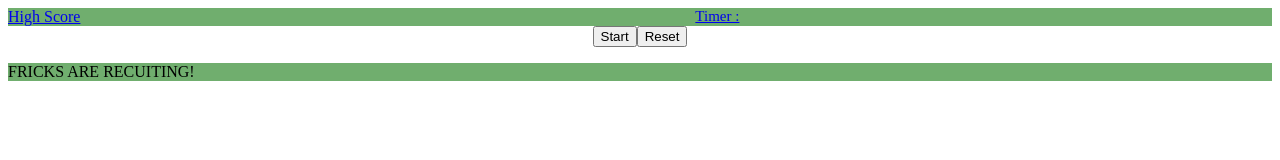
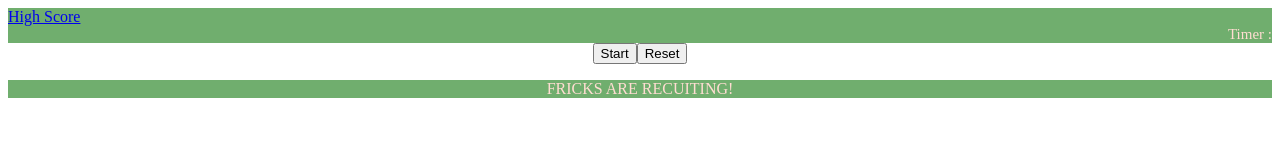
Before and after one commit to JeffM33/quiz, a plain HTML site: page index.html in a window 1280 px wide. Drawn offline with Linux system fonts and the light colour scheme.

Commit message:
Worked on CSS and fixed some of the looks. Moved Buttons to center of page. Moved timer to right hand side.

```diff
--- a/Assets/css/stylesheet.css
+++ b/Assets/css/stylesheet.css
@@ -12,12 +12,13 @@
 }
 header{
     background-color: var(--bud-green);
+    color: var(--unbleached-silk);
 }
 
 .container{
     height: 300px;
-    width: 100%;
-    background-color: var(--unbleached-silk);
+    width: auto;
+
 
 }
 
@@ -29,19 +30,20 @@ nav{
 
 #display{
     display: flex;
-    flex-wrap: nowrap;
-    justify-content: right;
-    width: 10%;
+    flex-wrap: wrap;
+    justify-content: flex-end;
+    width: 100%;
     font-size: 15px;
     margin: 0px auto;
 }
 
 .buttons{
     display: flex;
-    justify-self: center;
-    -ms-flex-align: center;
+    justify-content: center;
 }
 
 footer{
+    color: var(--unbleached-silk);
     background-color: var(--bud-green);
+    text-align: center;
 }
--- a/Assets/js/javascript.js
+++ b/Assets/js/javascript.js
@@ -28,7 +28,7 @@ startQuizEl.addEventListener("click", function(){
 
 })
 
-
+//calling reset button to set time to 0 and stop the quiz.
 resetQuizEl.addEventListener("click", function(){
     timeLeft = 0
     countdown(timeLeft);
--- a/index.html
+++ b/index.html
@@ -13,7 +13,7 @@
             <nav class="navbar navbar-light bg-faded">
                 <a class="navbar-brand" href="#">High Score</a>
                 <!-- Need to fix the class to align text to right side and add a object to display the time -->
-                <a id="display" href="#">Timer : <span id="countdown"></span></a>
+                <a id="display">Timer :  <span id="countdown"> </span></a>
             </nav>
     </header>
     <main>
```
